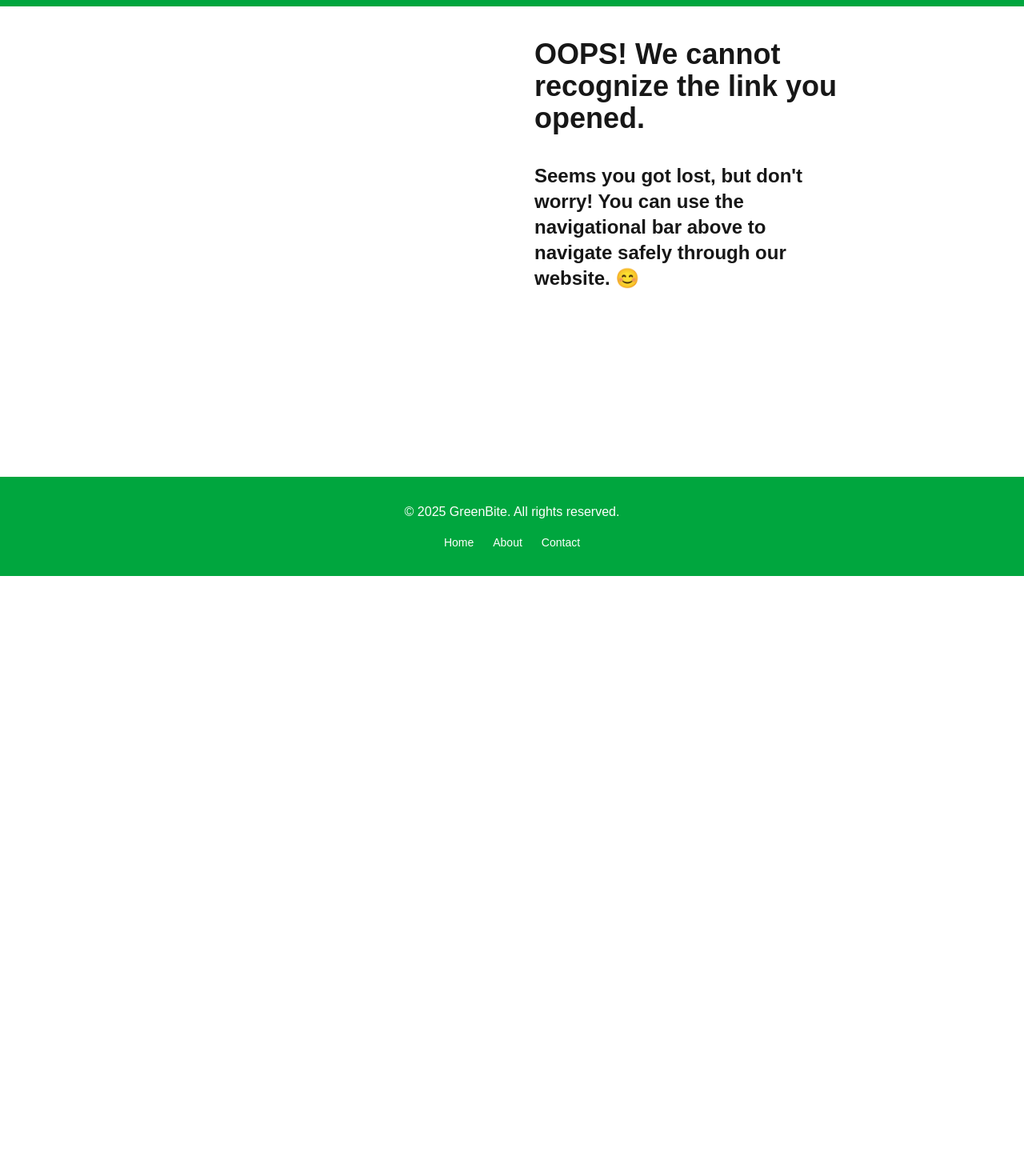
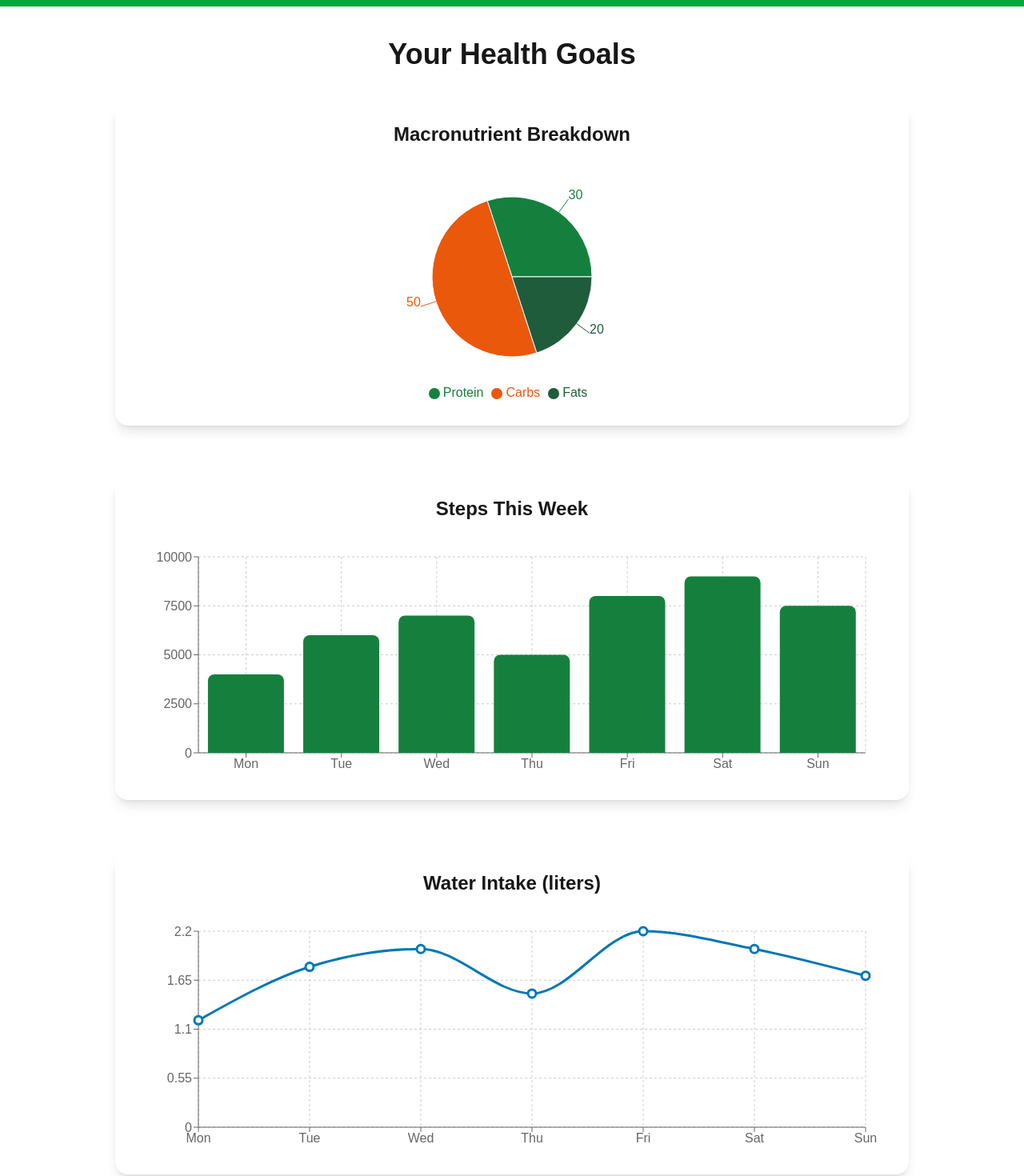
Before and after one commit to tradov00/greenbite, a Next.js app: page /goals in a window 1280 px wide. Before the commit this address had no page. Shown: the part 80-1550 px from the top of the page at 80% size. Before the commit the page ends 800 px from the top, so only its background shows below. Built offline with nearby package versions, Linux system fonts and the light colour scheme.

Commit message:
update goals page

```diff
--- /dev/null
+++ b/app/goals/page.tsx
@@ -0,0 +1,123 @@
+"use client";
+
+import {
+  BarChart,
+  Bar,
+  XAxis,
+  YAxis,
+  CartesianGrid,
+  Tooltip,
+  Legend,
+  ResponsiveContainer,
+  PieChart,
+  Pie,
+  Cell,
+  LineChart,
+  Line,
+} from "recharts";
+
+const macronutrientData = [
+  { name: "Protein", value: 30 },
+  { name: "Carbs", value: 50 },
+  { name: "Fats", value: 20 },
+];
+
+const macronutrientColors = [
+  "#15803d", // brand.green
+  "#ea580c", // brand.orange
+  "#1F5C3B", // brand.darkgreen
+];
+
+const stepsData = [
+  { day: "Mon", steps: 4000 },
+  { day: "Tue", steps: 6000 },
+  { day: "Wed", steps: 7000 },
+  { day: "Thu", steps: 5000 },
+  { day: "Fri", steps: 8000 },
+  { day: "Sat", steps: 9000 },
+  { day: "Sun", steps: 7500 },
+];
+
+const waterData = [
+  { day: "Mon", liters: 1.2 },
+  { day: "Tue", liters: 1.8 },
+  { day: "Wed", liters: 2.0 },
+  { day: "Thu", liters: 1.5 },
+  { day: "Fri", liters: 2.2 },
+  { day: "Sat", liters: 2.0 },
+  { day: "Sun", liters: 1.7 },
+];
+
+export default function Goals() {
+  return (
+    <main className="max-w-5xl mx-auto px-4 py-10">
+      <h1 className="text-4xl font-tahoma font-bold text-brand-green text-center mb-10">
+        Your Health Goals
+      </h1>
+
+      {/* Macronutrient Pie Chart */}
+      <div className="mb-16 bg-white shadow-lg p-6 rounded-2xl">
+        <h2 className="text-2xl font-bold font-roboto text-brand-darkgreen mb-6 text-center">
+          Macronutrient Breakdown
+        </h2>
+        <ResponsiveContainer width="100%" height={300}>
+          <PieChart>
+            <Pie
+              data={macronutrientData}
+              dataKey="value"
+              nameKey="name"
+              cx="50%"
+              cy="50%"
+              outerRadius={100}
+              label
+            >
+              {macronutrientData.map((entry, index) => (
+                <Cell key={`cell-${index}`} fill={macronutrientColors[index % macronutrientColors.length]} />
+              ))}
+            </Pie>
+            <Legend />
+            <Tooltip />
+          </PieChart>
+        </ResponsiveContainer>
+      </div>
+
+      {/* Steps Bar Chart */}
+      <div className="mb-16 bg-white shadow-lg p-6 rounded-2xl">
+        <h2 className="text-2xl font-bold font-roboto text-brand-orange mb-6 text-center">
+          Steps This Week
+        </h2>
+        <ResponsiveContainer width="100%" height={300}>
+          <BarChart data={stepsData} margin={{ top: 20, right: 30, left: 20, bottom: 5 }}>
+            <CartesianGrid strokeDasharray="3 3" />
+            <XAxis dataKey="day" />
+            <YAxis />
+            <Tooltip />
+            <Bar dataKey="steps" fill="#15803d" radius={[8, 8, 0, 0]} />
+          </BarChart>
+        </ResponsiveContainer>
+      </div>
+
+      {/* Water Intake Line Chart */}
+      <div className="bg-white shadow-lg p-6 rounded-2xl">
+        <h2 className="text-2xl font-bold font-roboto text-brand-waterblue mb-6 text-center">
+          Water Intake (liters)
+        </h2>
+        <ResponsiveContainer width="100%" height={300}>
+          <LineChart data={waterData} margin={{ top: 20, right: 30, left: 20, bottom: 5 }}>
+            <CartesianGrid strokeDasharray="3 3" />
+            <XAxis dataKey="day" />
+            <YAxis />
+            <Tooltip />
+            <Line
+              type="monotone"
+              dataKey="liters"
+              stroke="#0077B6" // brand.waterblue
+              strokeWidth={3}
+              dot={{ r: 5 }}
+            />
+          </LineChart>
+        </ResponsiveContainer>
+      </div>
+    </main>
+  );
+}
--- a/package.json
+++ b/package.json
@@ -13,7 +13,8 @@
     "lucide-react": "^0.510.0",
     "next": "15.3.2",
     "react": "^19.0.0",
-    "react-dom": "^19.0.0"
+    "react-dom": "^19.0.0",
+    "recharts": "^2.15.3"
   },
   "devDependencies": {
     "@eslint/eslintrc": "^3",
--- a/tailwind.config.js
+++ b/tailwind.config.js
@@ -12,9 +12,10 @@ module.exports = {
       },
       colors: {
         brand: {
-          green: "#3EB489",         // example shade of green
-          orange: "#FFA500",        // standard orange
-          darkgreen: "#256D4A",     // optional deeper green
+          green: "#15803d",
+          orange: "#ea580c",
+          darkgreen: "#1F5C3B",
+          waterblue: "#0077B6",
         },
       },
     },
```
Also changed, not shown: 1 other file (tests, documents, lock files or other folders).
